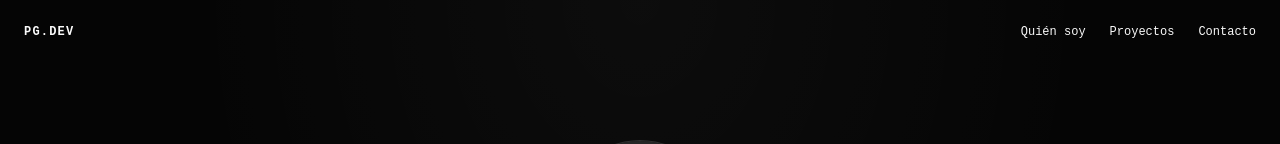
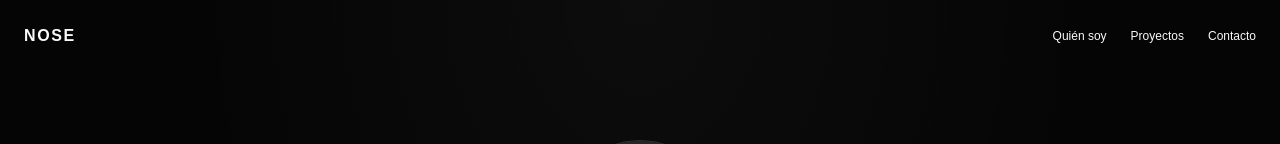
Before and after one commit to pablodev1422/portfolio, a React (Vite) app: page / in a window 1280 px wide. Shown: the top 144 px of the page. Built offline with nearby package versions, Linux system fonts and the light colour scheme.

Commit message:
style: cambio fuente de letra App.tsx

```diff
--- a/App.tsx
+++ b/App.tsx
@@ -20,11 +20,11 @@ function App() {
     <main className="bg-[#050505] min-h-screen w-full relative">
       {/* Navigation (Sticky minimal) */}
       <nav className="fixed top-0 left-0 w-full z-40 px-6 py-6 flex justify-between items-center mix-blend-difference text-white pointer-events-none">
-        <a href="#hero" className="font-mono text-xs font-bold tracking-widest pointer-events-auto hover:text-neutral-300 transition-colors">PG.DEV</a>
+        <a href="#hero" className="font-poppinstext-xs font-bold tracking-widest pointer-events-auto hover:text-neutral-300 transition-colors">NOSE</a>
         <div className="flex gap-6 pointer-events-auto">
-          <a href="#about" className="font-mono text-xs hover:text-neutral-300 transition-colors">Quién soy</a>
-          <a href="#projects" className="font-mono text-xs hover:text-neutral-300 transition-colors">Proyectos</a>
-          <a href="#contact" className="font-mono text-xs hover:text-neutral-300 transition-colors">Contacto</a>
+          <a href="#about" className="font-poppins text-xs hover:text-neutral-300 transition-colors">Quién soy</a>
+          <a href="#projects" className="font-poppins text-xs hover:text-neutral-300 transition-colors">Proyectos</a>
+          <a href="#contact" className="ffont-poppins text-xs hover:text-neutral-300 transition-colors">Contacto</a>
         </div>
       </nav>
 
@@ -34,7 +34,7 @@ function App() {
       <Contact />
 
       <footer className="py-8 bg-[#050505] border-t border-white/5 text-center">
-        <p className="font-mono text-[10px] text-neutral-600 uppercase tracking-widest">
+        <p className="font-poppins text-[10px] text-neutral-600 uppercase tracking-widest">
           Pablo González © {currentYear}
         </p>
       </footer>
```
